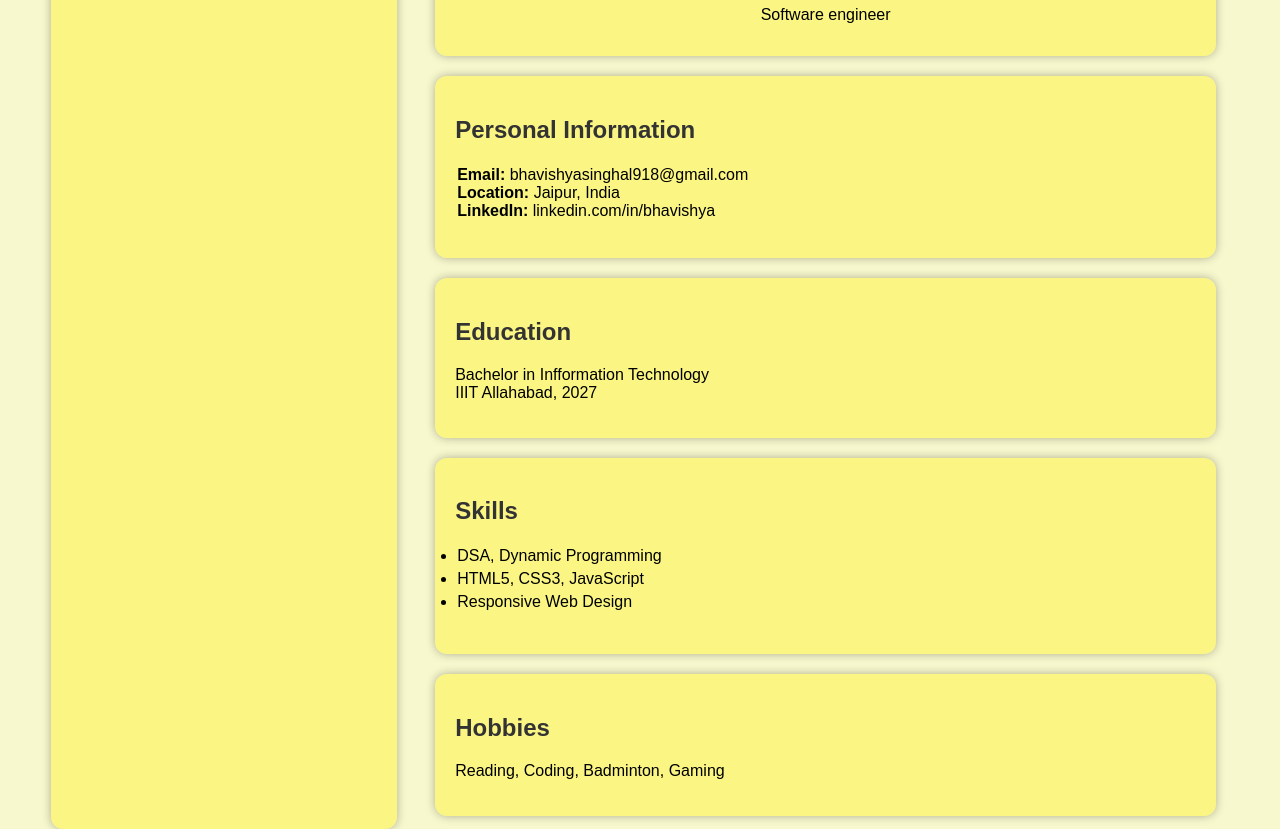
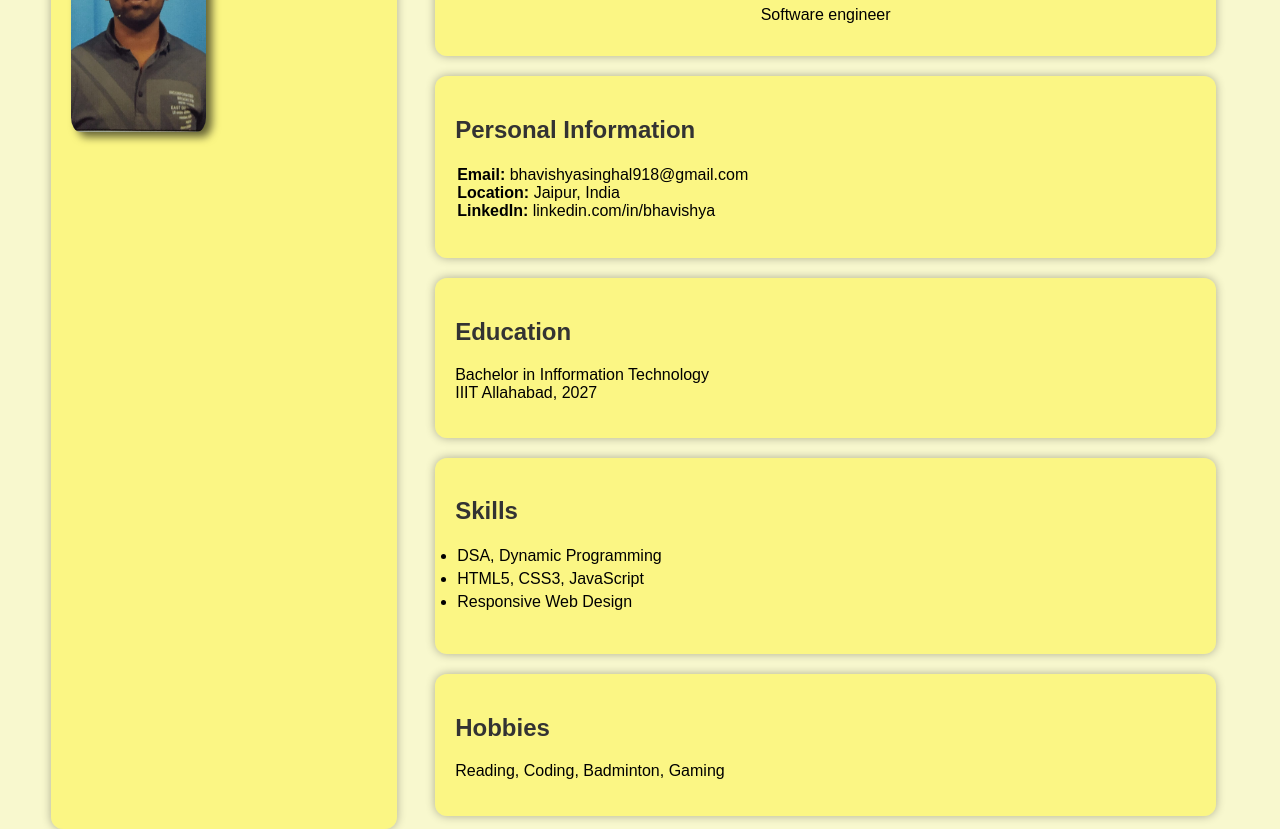
Before and after one commit to BhavishyaSinghal/profile_, a plain HTML site: page index.html in a window 1280 px wide. Shown: the part 110-939 px from the top of the page. Drawn offline with Linux system fonts and the light colour scheme.

Commit message:
index.html

```diff
--- a/index.html
+++ b/index.html
@@ -135,7 +135,7 @@
         <!-- Your existing sidebar content goes here -->
 
         <div class="photo">
-            <img src="passport size photo copy.jpeg">
+            <img src="passport.jpeg">
         </div>
         <!-- <div><p style="top: 45px;">Lorem ipsum dolor sit amet consectetur adipisicing elit. Accusantium explicabo porro tempore, soluta unde autem nam consequatur. Eaque eveniet nemo aliquid obcaecati perspiciatis blanditiis est sapiente suscipit dolor enim ab doloribus, nam ex nostrum! Error in eius amet. Sint officiis dolore quae earum mollitia! Ipsum hic ducimus et quos! Expedita sequi minima iusto vel reiciendis sapiente earum itaque similique voluptatum iste illum debitis nam enim eum, asperiores laudantium blanditiis praesentium totam obcaecati voluptatibus accusantium unde esse distinctio! Quia, nobis ipsa? Optio veritatis quo cupiditate praesentium necessitatibus impedit, nulla consequatur ipsum sequi fugit, ea vel! Itaque non tempore harum unde, in dolor eum voluptas eius repellat corporis laudantium, ab soluta impedit consequuntur quasi accusantium! Quisquam non recusandae ipsum reprehenderit repudiandae quod corrupti adipisci libero.</p></div> -->
     </div>
```
